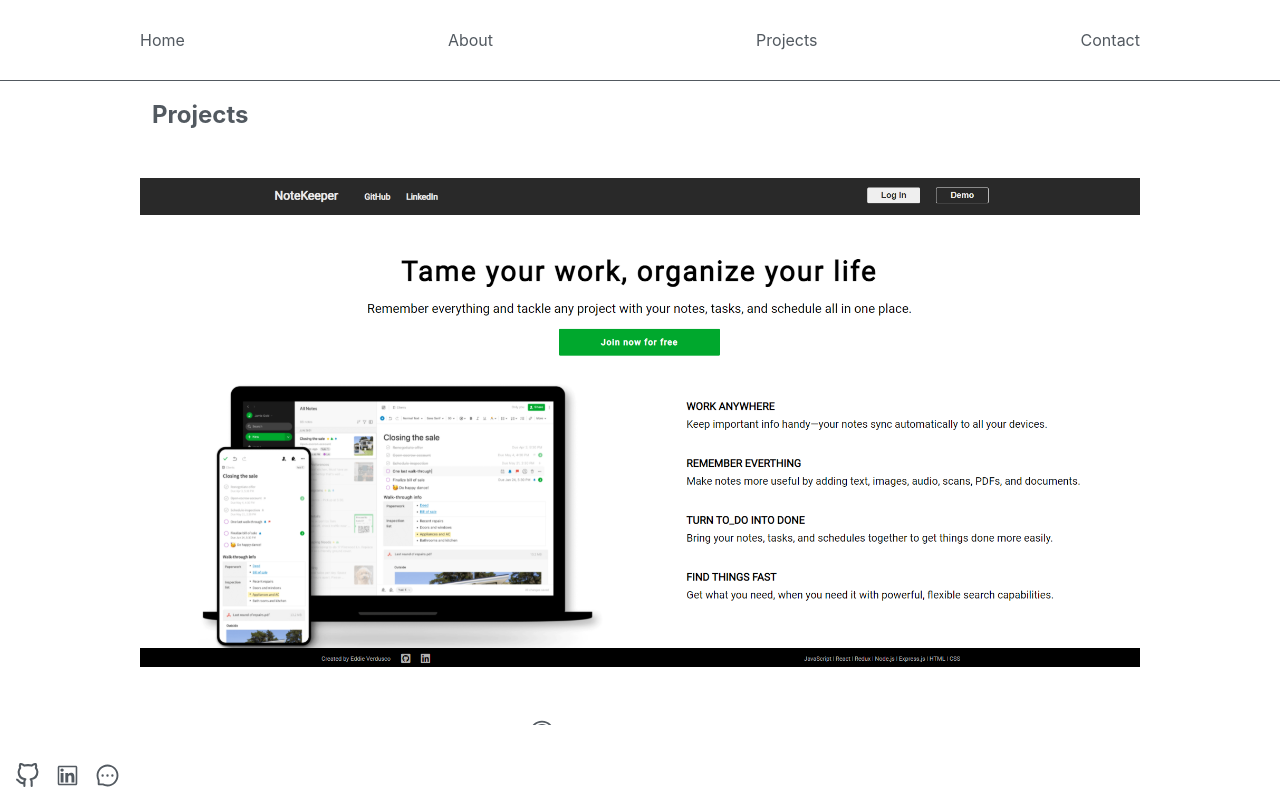
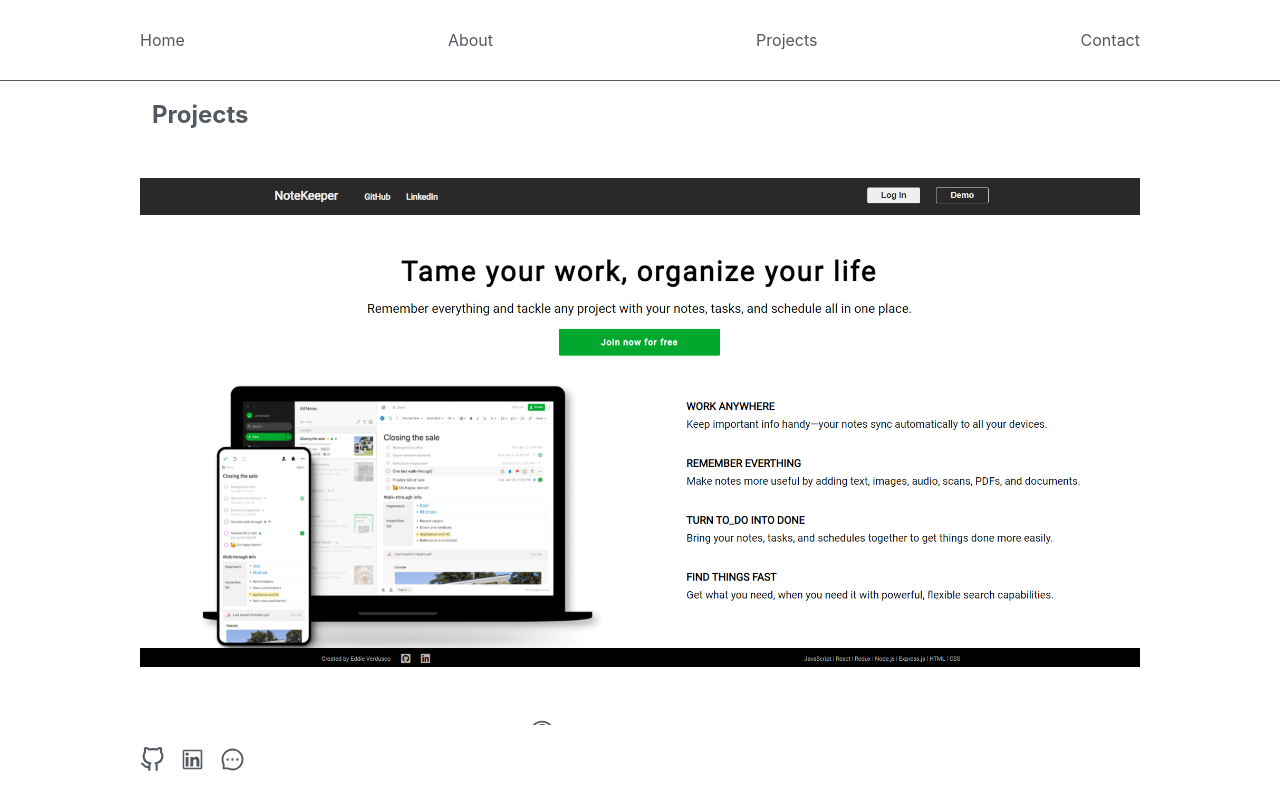
Before and after one commit to verduscos/portfolio-v2, a React (Create React App) app in the folder portfolio/: page / in a window 1280 px wide. Built offline with nearby package versions, Linux system fonts and the light colour scheme.

Commit message:
updated footer margin

```diff
--- a/portfolio/src/components/Footer/Footer.css
+++ b/portfolio/src/components/Footer/Footer.css
@@ -12,8 +12,9 @@
   justify-content: flex-start;
   height: inherit;
   list-style-type: none;
+  margin: 0 auto;
+  max-width: 1000px;
   padding: 0;
-
 }
 
 #footer-inner > li {
@@ -21,11 +22,13 @@
   font-size: 25px;
 }
 
-#footer-inner > li  > a > svg {
-  /* color: #525960;
-  color: red; */
-}
-
 svg {
   color: #525960;
 }
+
+@media screen and (min-width: 800px) {
+  #footer-inner > li {
+    margin-left: 0;
+    margin-right: 15px;
+  }
+}
```
